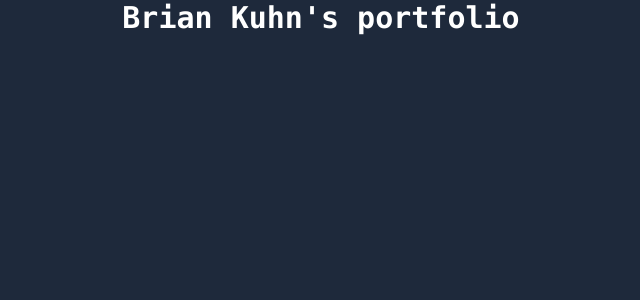
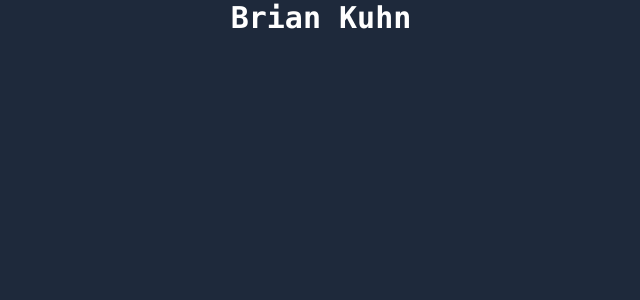
Before and after one commit to brianslab/portfolio, a Next.js app: page / in a window 1280 px wide. Shown: the top 300 px of the page, without its empty margins (319-959 px from the left). Built offline with nearby package versions, Linux system fonts and the light colour scheme.

Commit message:
update favicon

```diff
--- a/pages/index.tsx
+++ b/pages/index.tsx
@@ -1,9 +1,36 @@
+import Head from 'next/head';
+
 export default function Home() {
   return (
-    <div>
-      <h1 className='text-3xl text-white font-bold font-mono flex place-content-center'>
-        Brian Kuhn&apos;s portfolio
-      </h1>
-    </div>
+    <>
+      <Head>
+        <title>Brian Kuhn</title>
+        <meta name='description' content='Generated by create next app' />
+        <meta name='viewport' content='width=device-width, initial-scale=1' />
+        <link
+          rel='apple-touch-icon'
+          sizes='180x180'
+          href='/apple-touch-icon.png'
+        />
+        <link
+          rel='icon'
+          type='image/png'
+          sizes='32x32'
+          href='/favicon-32x32.png'
+        />
+        <link
+          rel='icon'
+          type='image/png'
+          sizes='16x16'
+          href='/favicon-16x16.png'
+        />
+        <link rel='manifest' href='/site.webmanifest' />
+      </Head>
+      <main>
+        <h1 className='text-3xl text-white font-bold font-mono flex place-content-center'>
+          Brian Kuhn
+        </h1>
+      </main>
+    </>
   );
 }
```
